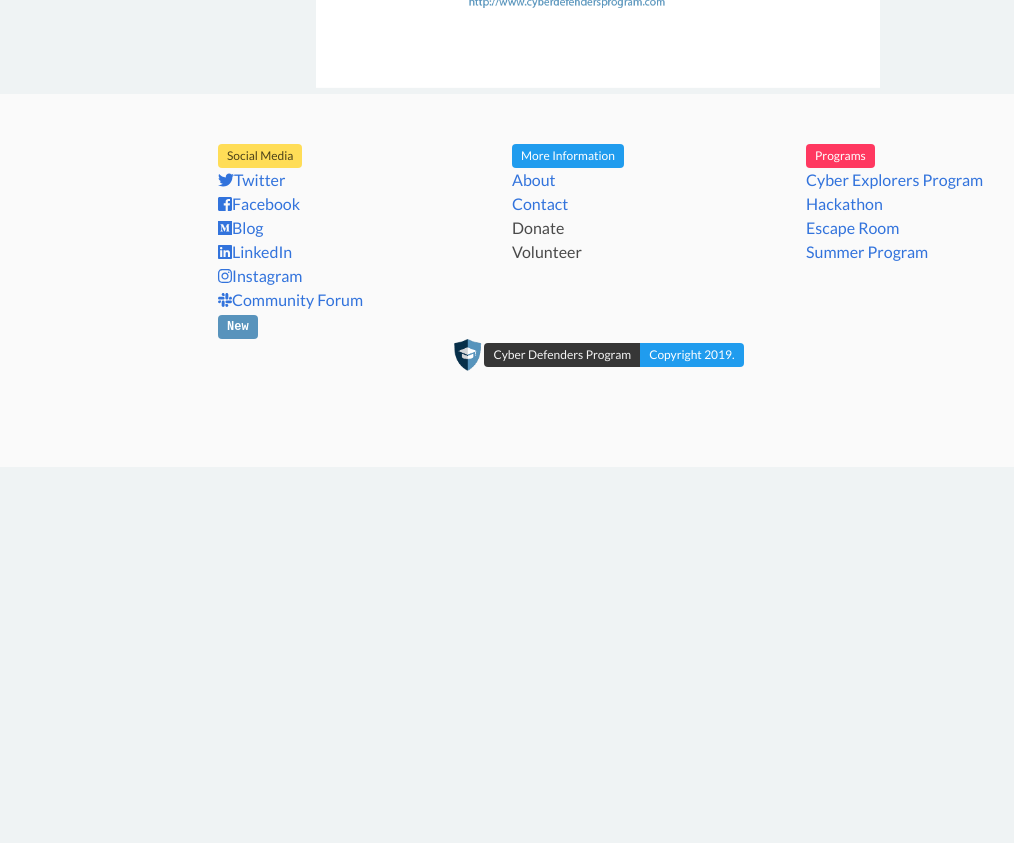
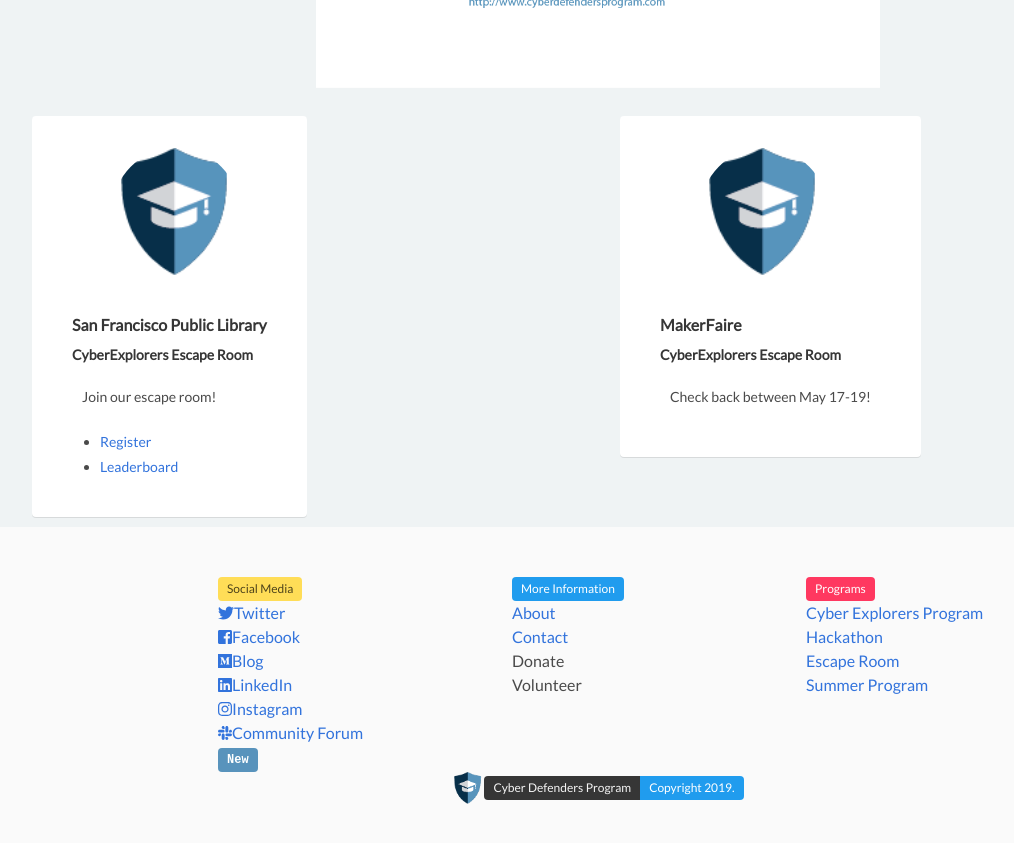
Before and after one commit to cyberdefendersprogram/www-homepage, a Jekyll site: the page built from escaperoom.html, in a window 1280 px wide and 900 px high, scrolled down 1182 px. Shown: the top 843 px of the window, without its empty margins (42-1056 px from the left). Built offline with Jekyll 4.4.1, drawn with Linux system fonts in a browser that asks for light colours; nearby versions of some CDN libraries; before the commit the page ends 1649 px from its top, so only the background shows below that.

Commit message:
Update escaperoom.html

```diff
--- a/escaperoom.html
+++ b/escaperoom.html
@@ -41,3 +41,46 @@
             </div>
     </div>
 </section>
+
+<section>
+    <div class="container">
+    <div class="columns is-multiline is-mobile is-centered">
+        <div class="column is-half">
+            <div class="card is-shady">
+                <div class="card-image">
+                    <figure class="image is-128x128">
+                            <img class="is-rounded" src="{{ site.url }}{{ site.baseurl }}assets/images/logo.png">
+                    </figure>
+                </div>
+                <div class="card-content">
+                    <div class="content">
+                        <h4>San Francisco Public Library</h4>
+                        <h6>CyberExplorers Escape Room</h6>
+                        <p>Join our escape room!</p>
+                        <ul>
+                            <li><a href="http://bit.ly/sfplescaperoom-register">Register</a> </li>
+                            <li><a href="http://bit.ly/sfplescaperoom-lb">Leaderboard</a></li>
+                        </ul>
+                    </div>
+                </div>
+            </div>
+        </div>
+        <div class="column is-half">
+                <div class="card is-shady">
+                    <div class="card-image">
+                        <figure class="image is-128x128">
+                                <img class="is-rounded" src="{{ site.url }}{{ site.baseurl }}assets/images/logo.png">
+                        </figure>
+                    </div>
+                    <div class="card-content">
+                        <div class="content">
+                            <h4>MakerFaire</h4>
+                            <h6>CyberExplorers Escape Room</h6>
+                            <p>Check back between May 17-19!</p>
+                        </div>
+                    </div>
+                </div>
+            </div>
+    </div>
+    </div>
+    </section>
```
